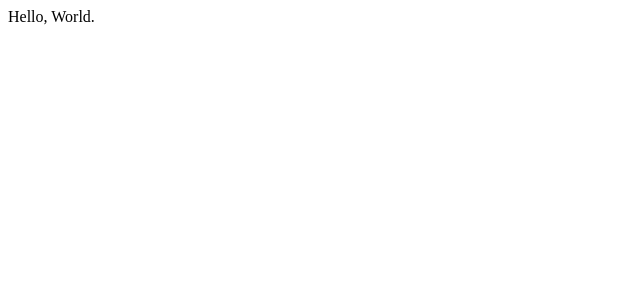
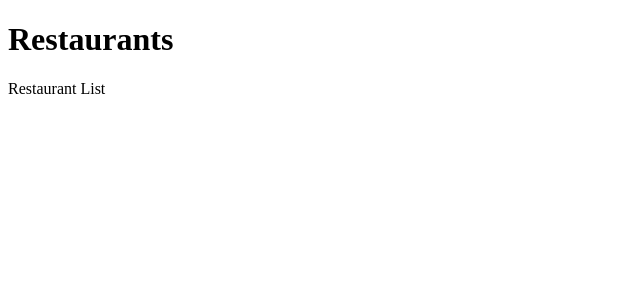
Before and after one commit to foestauf/opinion-ate, a React (Create React App) app: page / in a window 1280 px wide. Shown: the top 300 px of the page, without its empty margins (0-640 px from the left). Built offline with nearby package versions, Linux system fonts and the light colour scheme.

Commit message:
Add restaurantScreen and RestaurantList

```diff
--- a/src/App.js
+++ b/src/App.js
@@ -1,7 +1,4 @@
+import RestaurantScreen from './RestaurantScreen';
 
-const App = () => (
-    <div>
-      Hello, World.
-    </div>
-)
+const App = () => <div><RestaurantScreen /></div>;
 export default App;
--- /dev/null
+++ b/src/RestaurantScreen.jsx
@@ -0,0 +1,12 @@
+import RestaurantList from "./components/RestaurantList";
+
+export const RestaurantScreen = () => {
+    return (
+    <div>
+        <h1>Restaurants</h1>
+        <RestaurantList />
+    </div>
+    )
+}
+
+export default RestaurantScreen;
--- /dev/null
+++ b/src/components/RestaurantList.jsx
@@ -0,0 +1,9 @@
+const RestaurantList = () => {
+    return (
+        <div>
+            Restaurant List
+        </div>
+    )
+}
+
+export default RestaurantList
```
